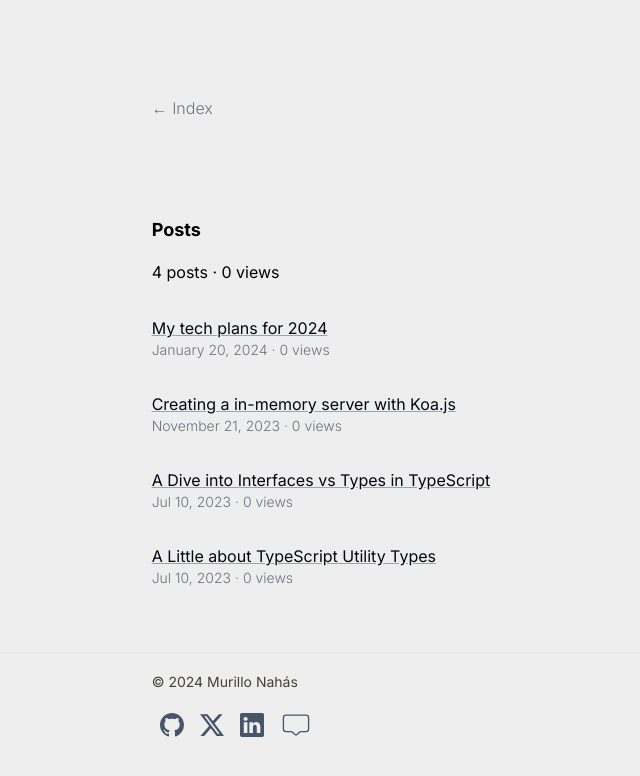
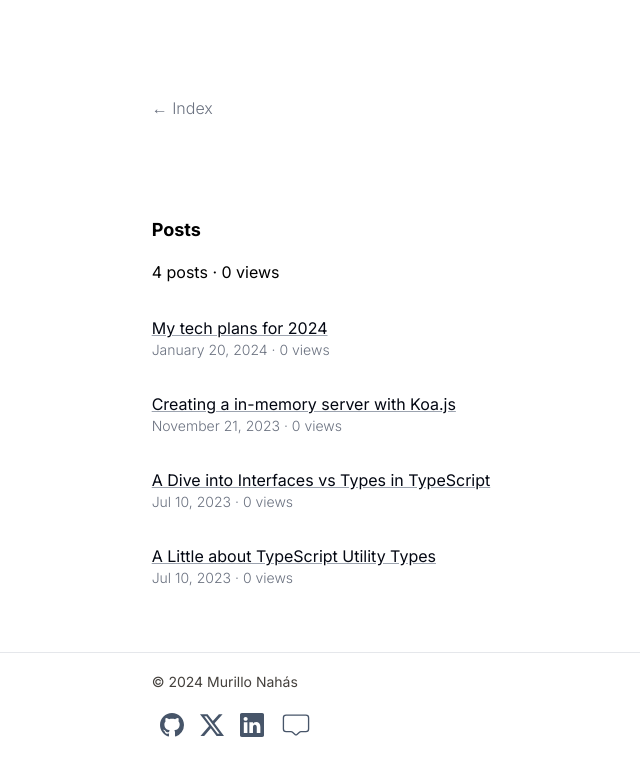
Before and after one commit to murillo-nahas/nahas.dev, a Next.js app: page /blog in a window 1280 px wide. Shown: the top 776 px of the page, without its empty margins (275-915 px from the left). Built offline with nearby package versions, Linux system fonts and the light colour scheme.

Commit message:
(styles): removing default bg class

```diff
--- a/src/app/index.css
+++ b/src/app/index.css
@@ -6,5 +6,4 @@
   padding: 0;
   margin: 0;
   box-sizing: border-box;
-  background-color: #eeeeee;
 }
```
